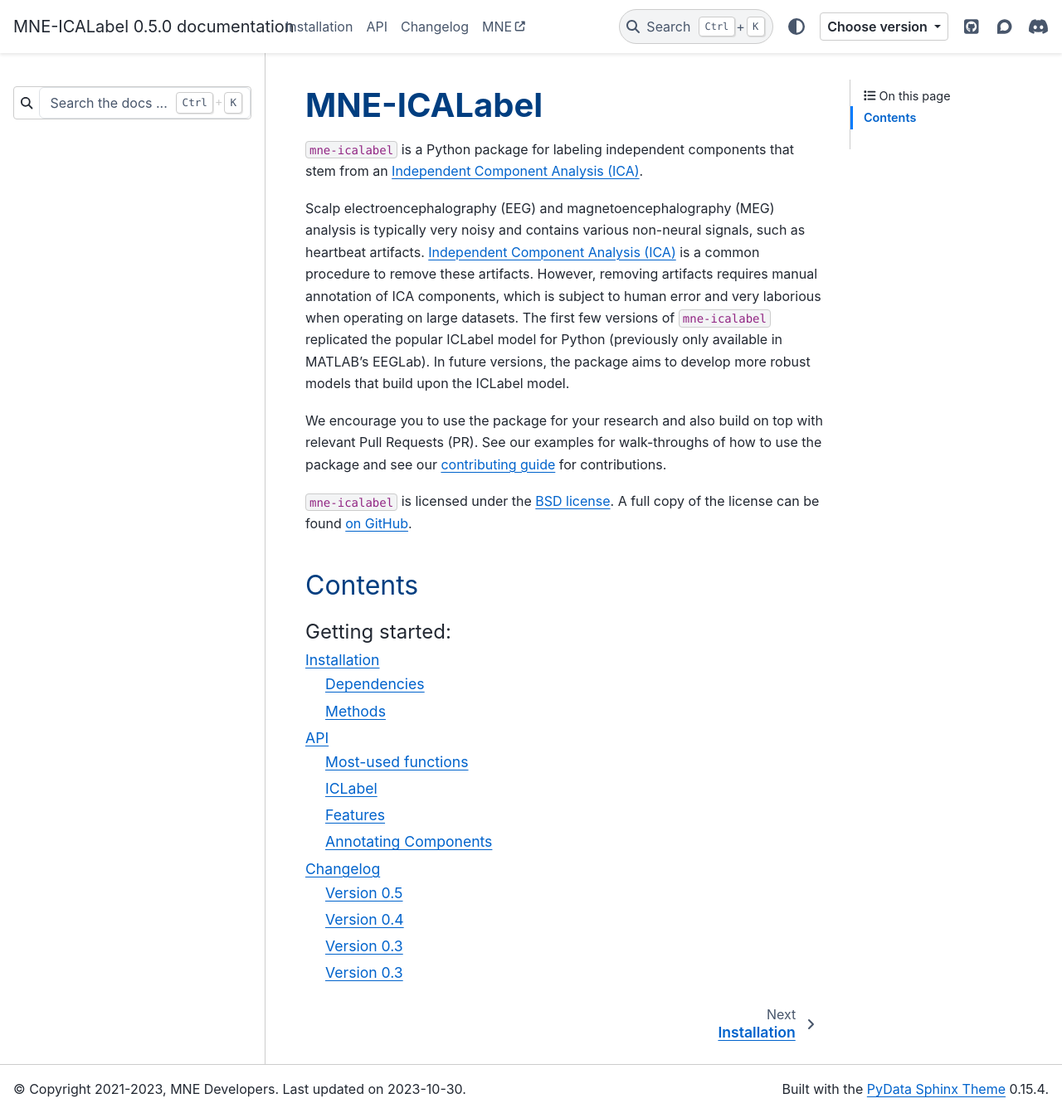
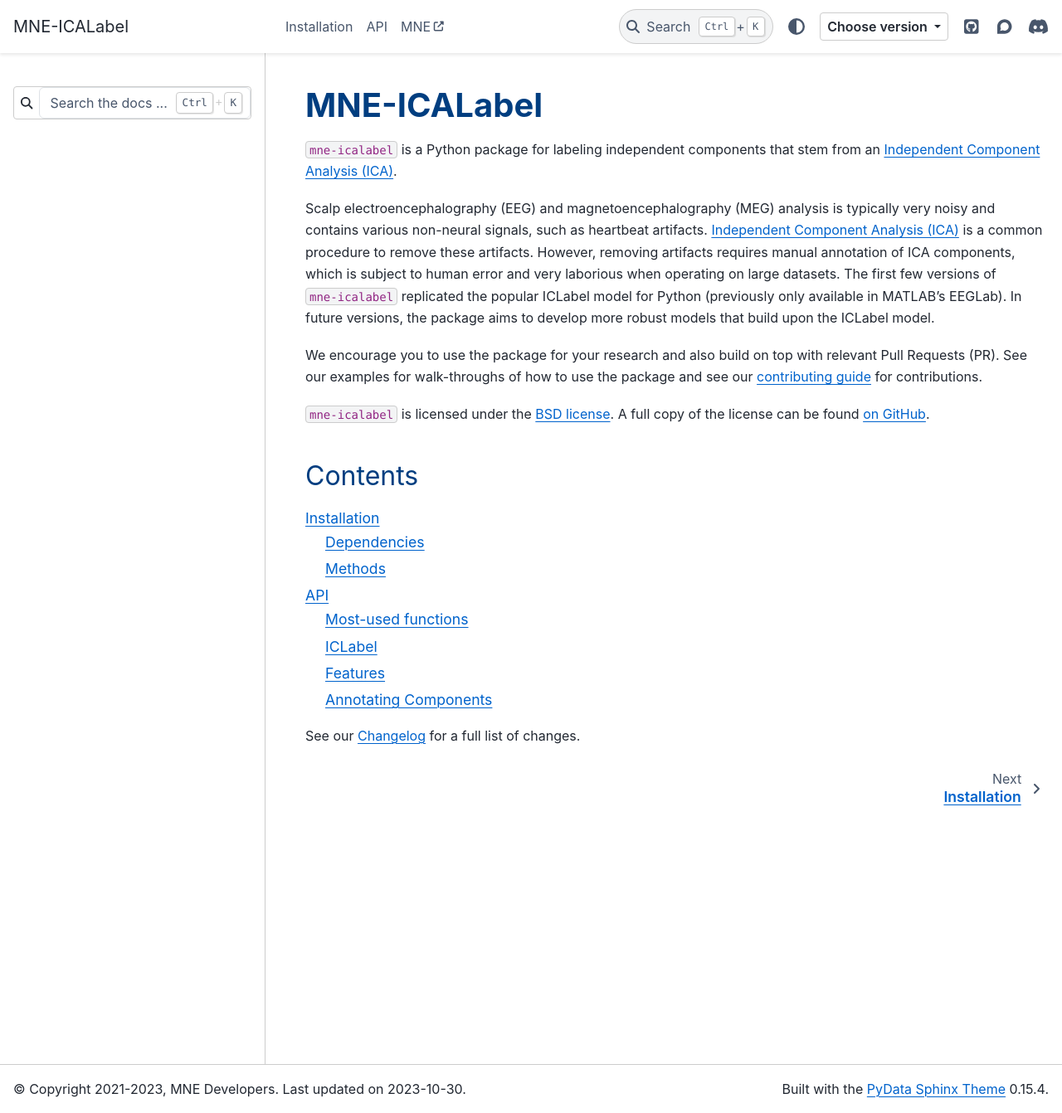
Before and after one commit to mne-tools/mne-icalabel, a Sphinx documentation site: the page built from doc/index.rst, in a window 1280 px wide and 1342 px high. Shown: the whole window at 83% size. Built offline with Sphinx 7.4.7 and the PyData theme 0.15.4, drawn with Linux system fonts in a browser that asks for light colours; pages that are not in the unit, such as notebooks, are missing from menus.

Commit message:
fix documentation build and version selector

```diff
--- a/doc/changes/index.rst
+++ b/doc/changes/index.rst
@@ -1,3 +1,5 @@
+:orphan:
+
 Changelog
 =========
 
--- a/doc/conf.py
+++ b/doc/conf.py
@@ -75,6 +75,7 @@ default_role = "py:obj"
 # -- options for HTML output -------------------------------------------------
 
 html_theme = "pydata_sphinx_theme"
+html_title = project
 # HTML options (e.g., theme)
 # see: https://sphinx-bootstrap-theme.readthedocs.io/en/latest/README.html
 # Clean up sidebar: Do not show "Source" link
--- a/doc/index.rst
+++ b/doc/index.rst
@@ -29,9 +31,9 @@ Contents
 
 .. toctree::
    :maxdepth: 2
-   :caption: Getting started:
 
    install
    api
    generated/examples/index
-   changes/index
+
+See our :ref:`changes/index:Changelog` for a full list of changes.
--- a/pyproject.toml
+++ b/pyproject.toml
@@ -65,7 +65,7 @@ doc = [
   'mne-icalabel[ica]',
   'mne-icalabel[onnx]',
   'numpydoc',
-  'pydata-sphinx-theme',
+  'pydata-sphinx-theme==0.14.1',
   'PyQt6',
   'sphinx',
   'sphinx-copybutton',
```
Also changed, not shown: other parts of doc/index.rst (+2 -0 lines).
